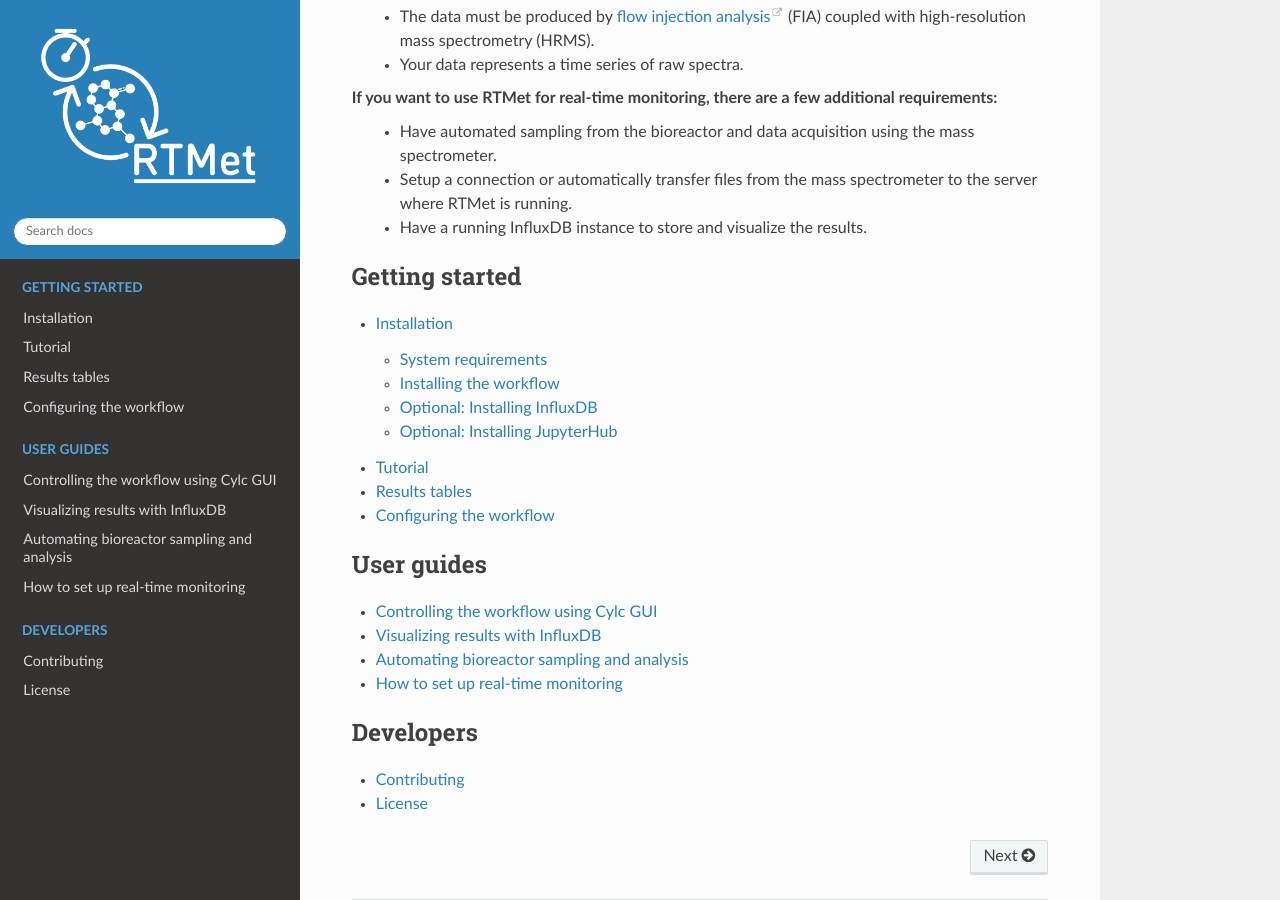
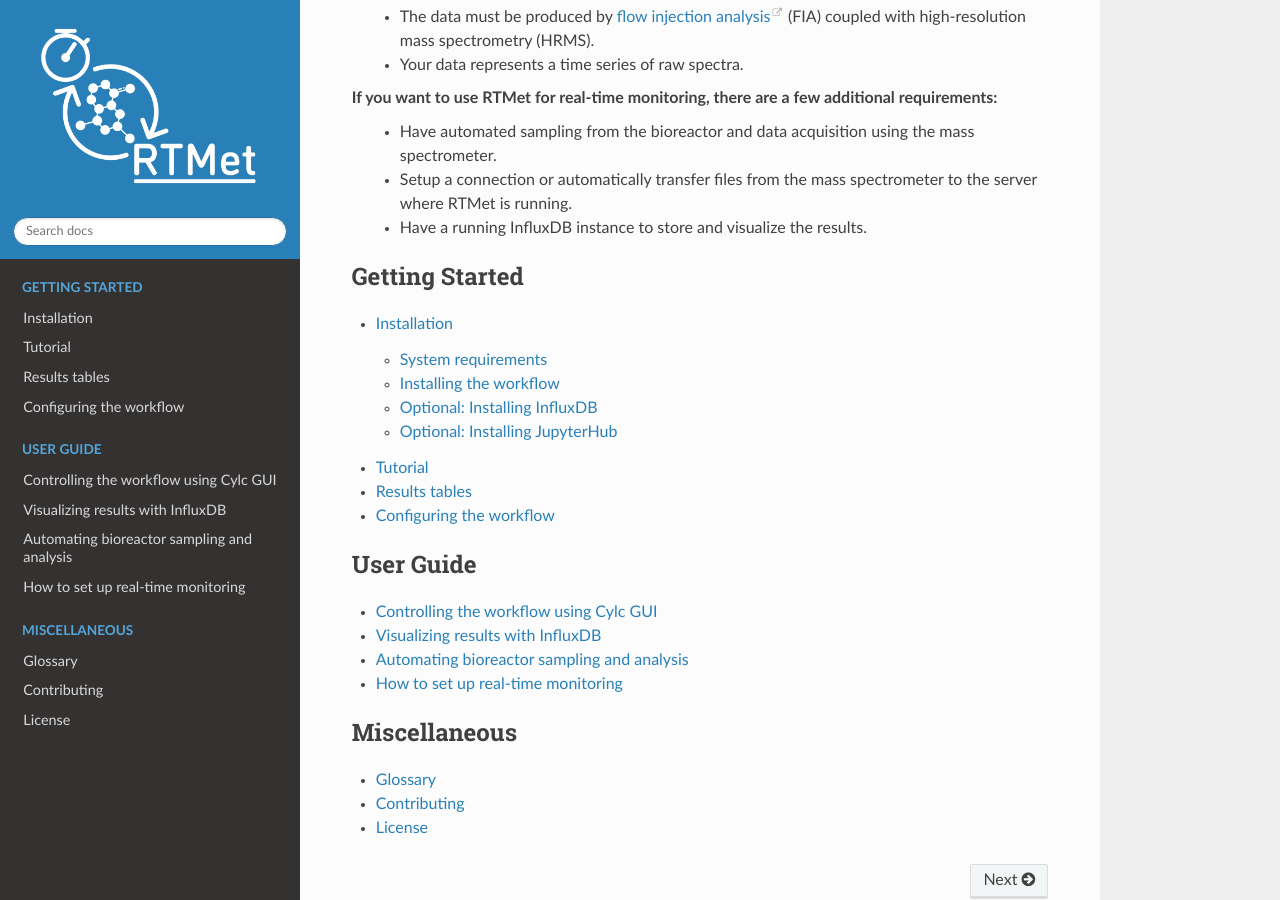
Before and after one commit to MetaboHUB-MetaToul-FluxoMet/RTMet, a Sphinx documentation site: the page built from docs/source/index.rst, in a window 1280 px wide and 900 px high, scrolled down 774 px. Built offline with Sphinx 7.4.7 and the Read the Docs theme 2.0.0, drawn with Linux system fonts in a browser that asks for light colours.

Commit message:
add glossary to the documentation

```diff
--- a/docs/source/index.rst
+++ b/docs/source/index.rst
@@ -38,7 +38,7 @@ If you want to use RTMet for real-time monitoring, there are a few additional re
 
 .. toctree::
    :maxdepth: 2
-   :caption: Getting started
+   :caption: Getting Started
 
    installation.rst
    tutorial.rst
@@ -47,7 +47,7 @@ If you want to use RTMet for real-time monitoring, there are a few additional re
 
 .. toctree::
    :maxdepth: 2
-   :caption: User guides
+   :caption: User Guide
 
    workflow_gui.rst
    influxdb.rst
@@ -56,10 +56,12 @@ If you want to use RTMet for real-time monitoring, there are a few additional re
 
 .. toctree::
    :maxdepth: 2
-   :caption: Developers
+   :caption: Miscellaneous
 
+   glossary.rst
    contributing.rst
    license.rst
+
 
 .. Indices and tables
    ==================
```
Also changed, not shown: docs/source/glossary.rst (added, +18 -0 lines).
